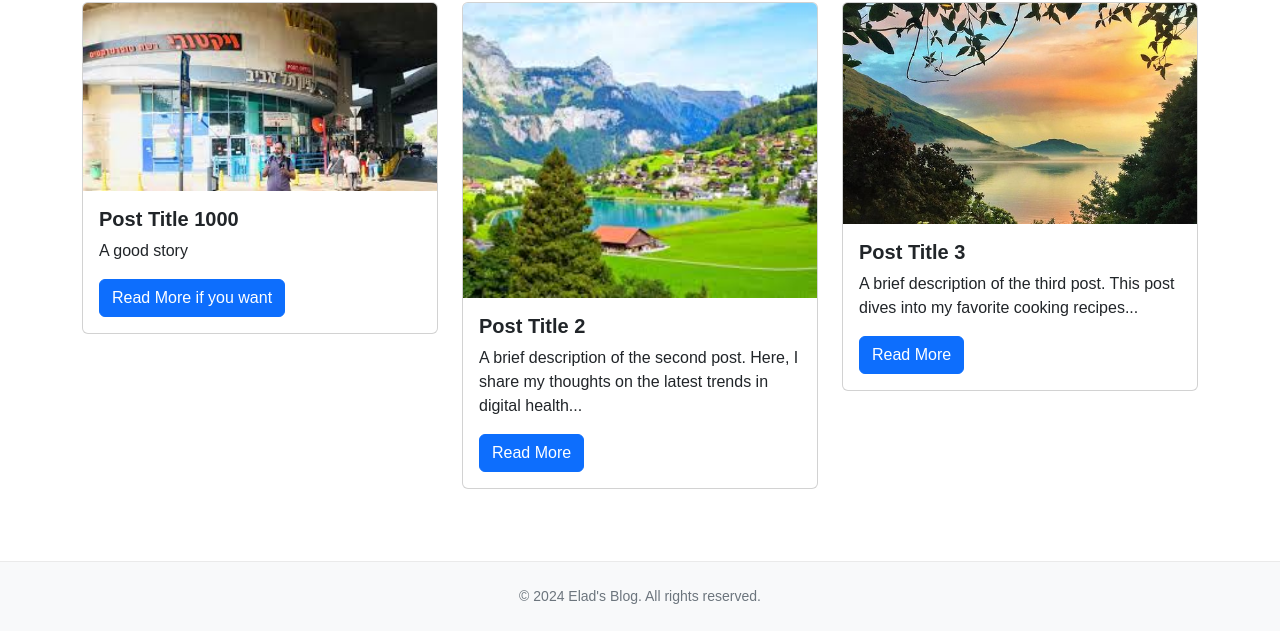
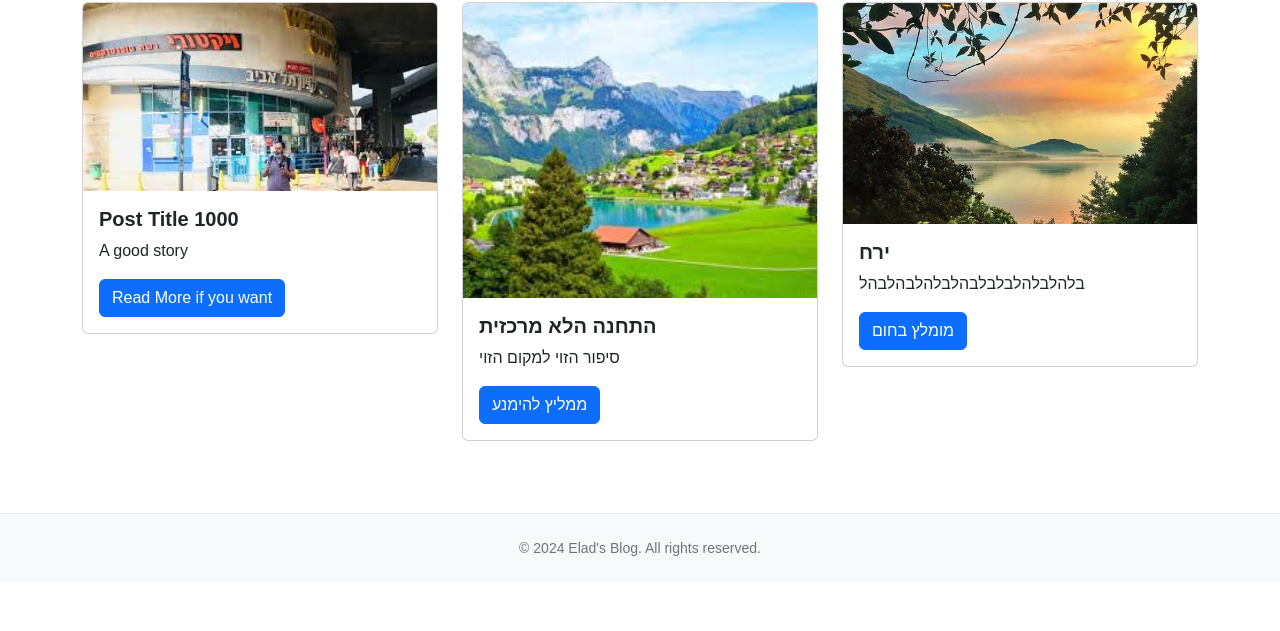
Before and after one commit to yairlevenberg/Blog-leason, a website: page public/index.html in a window 1280 px wide. Shown: the part 578-1209 px from the top of the page. After the commit the page ends 1161 px from the top, so only its background shows below. Drawn offline with nearby package versions, Linux system fonts and the light colour scheme; a script that the page names is missing.

Commit message:
עריכת תוכן אחרונה

```diff
--- a/public/index.html
+++ b/public/index.html
@@ -46,9 +46,9 @@
                     <div class="card mb-4">
                         <img src="images/אלפיים.jpeg" class="card-img-top" alt="Post Image 2">
                         <div class="card-body">
-                            <h5 class="card-title">Post Title 2</h5>
-                            <p class="card-text">A brief description of the second post. Here, I share my thoughts on the latest trends in digital health...</p>
-                            <a href="https://www.tripadvisor.co.il" class="btn btn-primary">Read More</a>
+                            <h5 class="card-title">התחנה הלא מרכזית</h5>
+                            <p class="card-text">סיפור הזוי למקום הזוי</p>
+                            <a href="https://www.tripadvisor.co.il" class="btn btn-primary">ממליץ להימנע</a>
                         </div>
                     </div>
                 </div>
@@ -56,9 +56,9 @@
                     <div class="card mb-4">
                         <img src="images/post-image3.jpg" class="card-img-top" alt="Post Image 3">
                         <div class="card-body">
-                            <h5 class="card-title">Post Title 3</h5>
-                            <p class="card-text">A brief description of the third post. This post dives into my favorite cooking recipes...</p>
-                            <a href="https://www.tripadvisor.co.il" class="btn btn-primary">Read More</a>
+                            <h5 class="card-title">ירח</h5>
+                            <p class="card-text">בלהלבלהלבלבלבהלבלהלבהלבהל</p>
+                            <a href="images/אוהל עזתי.jpeg" class="btn btn-primary">מומלץ בחום</a>
                         </div>
                     </div>
                 </div>
```
Also changed, not shown: public/images/אוהל עזתי.jpeg (added).
